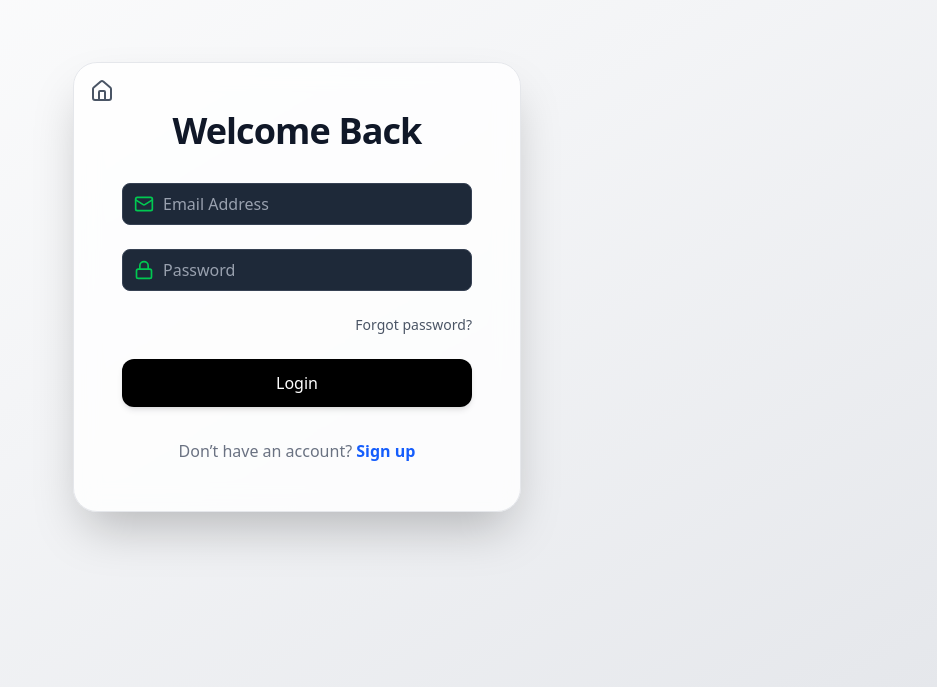
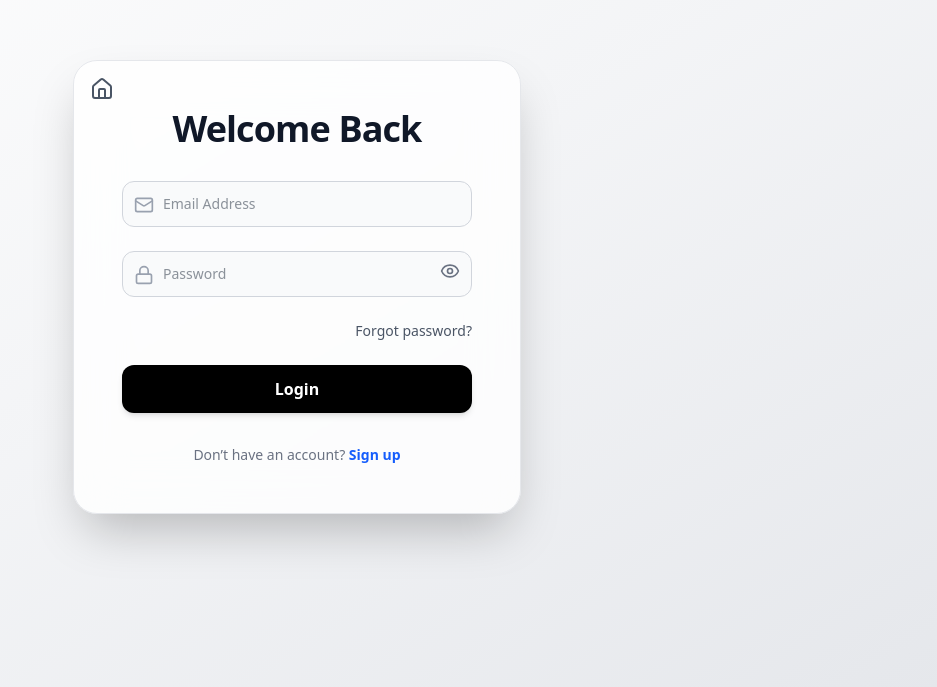
Before and after one commit to Gayashan123/CeylonCalling-Full-, a React (Vite) app in the folder my-app/: page /login in a window 1280 px wide. Shown: the part 113-800 px from the top of the page, without its empty margins (343-1280 px from the left). Built offline with nearby package versions, Linux system fonts and the light colour scheme; no server answers.

Commit message:
Add the profile and change password functions

```diff
--- a/my-app/src/shopowner/pages/LoginPage.jsx
+++ b/my-app/src/shopowner/pages/LoginPage.jsx
@@ -1,13 +1,13 @@
 import { useState } from "react";
 import { motion } from "framer-motion";
-import { Mail, Lock, Loader, Home } from "lucide-react"; // Import Home icon
+import { Mail, Lock, Loader, Eye, EyeOff, Home } from "lucide-react";
 import { Link } from "react-router-dom";
-import Input from "../components/Input";
 import { useAuthStore } from "../store/authStore";
 
 const LoginPage = () => {
   const [email, setEmail] = useState("");
   const [password, setPassword] = useState("");
+  const [showPassword, setShowPassword] = useState(false);
   const { login, isLoading, error } = useAuthStore();
 
   const handleLogin = async (e) => {
@@ -22,9 +22,8 @@ const LoginPage = () => {
       transition={{ duration: 0.5, ease: "easeOut" }}
       className="min-h-screen flex items-center justify-center bg-gradient-to-br from-white via-gray-100 to-gray-200 px-4"
     >
-      <div className="w-full max-w-md rounded-3xl bg-white/80 backdrop-blur-md shadow-2xl border border-gray-200 p-10 sm:p-12 relative">
-
-        {/* Top Home Icon */}
+      <div className="w-full max-w-md rounded-3xl bg-white/80 backdrop-blur-xl shadow-2xl border border-gray-200 p-10 sm:p-12 relative">
+        {/* Home icon link */}
         <Link
           to="/shopform"
           className="absolute top-4 left-4 text-gray-600 hover:text-black transition"
@@ -38,28 +37,43 @@ const LoginPage = () => {
         </h1>
 
         <form onSubmit={handleLogin} className="space-y-6">
-          <Input
-            icon={Mail}
+          {/* Email Input */}
+          <div className="relative">
+            <Mail className="absolute left-3 top-3.5 text-gray-400 w-5 h-5" />
+            <input
               type="email"
               placeholder="Email Address"
               value={email}
               onChange={(e) => setEmail(e.target.value)}
-            className="text-gray-900 placeholder-gray-400"
               autoComplete="email"
               required
+              className="w-full pl-10 pr-4 py-3 rounded-xl bg-gray-50 text-gray-800 border border-gray-300 focus:ring-2 focus:ring-blue-500 focus:outline-none text-sm"
             />
+          </div>
 
-          <Input
-            icon={Lock}
-            type="password"
+          {/* Password Input with toggle */}
+          <div className="relative">
+            <Lock className="absolute left-3 top-3.5 text-gray-400 w-5 h-5" />
+            <input
+              type={showPassword ? "text" : "password"}
               placeholder="Password"
               value={password}
               onChange={(e) => setPassword(e.target.value)}
-            className="text-gray-900 placeholder-gray-400"
               autoComplete="current-password"
               required
+              className="w-full pl-10 pr-10 py-3 rounded-xl bg-gray-50 text-gray-800 border border-gray-300 focus:ring-2 focus:ring-blue-500 focus:outline-none text-sm"
             />
+            <button
+              type="button"
+              onClick={() => setShowPassword(!showPassword)}
+              className="absolute right-3 top-2.5 text-gray-500 hover:text-gray-800 focus:outline-none"
+              tabIndex={-1}
+            >
+              {showPassword ? <EyeOff className="w-5 h-5" /> : <Eye className="w-5 h-5" />}
+            </button>
+          </div>
 
+          {/* Forgot password */}
           <div className="flex justify-end text-sm">
             <Link
               to="/forgot-password"
@@ -69,16 +83,20 @@ const LoginPage = () => {
             </Link>
           </div>
 
+          {/* Error */}
           {error && (
-            <p className="text-center text-red-500 font-medium">{error}</p>
+            <p className="text-center text-red-500 font-medium text-sm">
+              {error}
+            </p>
           )}
 
+          {/* Submit Button */}
           <motion.button
             whileHover={{ scale: 1.02 }}
-            whileTap={{ scale: 0.98 }}
+            whileTap={{ scale: 0.97 }}
             type="submit"
             disabled={isLoading}
-            className="w-full bg-black text-white font-medium rounded-xl py-3 shadow-md hover:bg-gray-900 transition duration-300 flex justify-center items-center"
+            className="w-full bg-black text-white font-semibold rounded-xl py-3 shadow-md hover:bg-gray-900 transition duration-300 flex justify-center items-center"
           >
             {isLoading ? (
               <Loader className="w-6 h-6 animate-spin" />
@@ -88,7 +106,8 @@ const LoginPage = () => {
           </motion.button>
         </form>
 
-        <p className="mt-8 text-center text-gray-500">
+        {/* Footer */}
+        <p className="mt-8 text-center text-gray-500 text-sm">
           Don’t have an account?{" "}
           <Link
             to="/signup"
--- a/my-app/src/shopowner/pages/SignUpPage.jsx
+++ b/my-app/src/shopowner/pages/SignUpPage.jsx
@@ -1,6 +1,6 @@
 import { useState } from "react";
 import { motion } from "framer-motion";
-import { User, Mail, Lock, Loader, Home } from "lucide-react";
+import { User, Mail, Lock, Eye, EyeOff, Loader, Home } from "lucide-react";
 import { Link, useNavigate } from "react-router-dom";
 import PasswordStrengthMeter from "../../shopowner/components/PasswordStrengthMeter";
 import Input from "../components/Input";
@@ -10,8 +10,9 @@ const SignUpPage = () => {
   const [name, setName] = useState("");
   const [email, setEmail] = useState("");
   const [password, setPassword] = useState("");
+  const [showPassword, setShowPassword] = useState(false);
+
   const navigate = useNavigate();
-
   const { signup, error, isLoading } = useAuthStore();
 
   const handleSignUp = async (e) => {
@@ -35,33 +36,30 @@ const SignUpPage = () => {
       transition={{ duration: 0.6, ease: "easeOut" }}
       className="min-h-screen flex items-center justify-center bg-gradient-to-tr from-gray-50 via-white to-gray-100 px-6"
     >
-<div className="max-w-md w-full bg-white bg-opacity-80 backdrop-filter backdrop-blur-md rounded-3xl shadow-2xl p-10 sm:p-12">
-
+      <div className="relative max-w-md w-full bg-white/80 backdrop-blur-md rounded-3xl shadow-2xl p-10 sm:p-12">
+        {/* Apple-style background light effect */}
+        <div className="absolute -top-24 left-[60%] w-60 h-60 bg-gradient-to-br from-blue-400/10 to-purple-300/10 blur-2xl rounded-full pointer-events-none z-0" />
 
         {/* Top Home Icon */}
         <Link
           to="/shopform"
-          className="absolute top-4 left-4 text-gray-600 hover:text-black transition"
+          className="absolute top-4 left-4 text-gray-600 hover:text-black transition z-10"
           title="Go to Shop Form"
         >
           <Home className="w-6 h-6" />
         </Link>
 
-
-
-
-        <h1 className="text-4xl font-semibold text-gray-900 mb-8 text-center tracking-wide select-none">
+        <h1 className="text-4xl font-semibold text-gray-900 mb-8 text-center tracking-wide select-none z-10 relative">
           Create Account
         </h1>
 
-        <form onSubmit={handleSignUp} className="space-y-6">
+        <form onSubmit={handleSignUp} className="space-y-6 z-10 relative">
           <Input
             icon={User}
             type="text"
             placeholder="Full Name"
             value={name}
             onChange={(e) => setName(e.target.value)}
-            className="text-gray-900 placeholder-gray-400"
             autoComplete="name"
             required
           />
@@ -71,22 +69,32 @@ const SignUpPage = () => {
             placeholder="Email Address"
             value={email}
             onChange={(e) => setEmail(e.target.value)}
-            className="text-gray-900 placeholder-gray-400"
             autoComplete="email"
             required
           />
+          <div className="relative">
             <Input
               icon={Lock}
-            type="password"
+              type={showPassword ? "text" : "password"}
               placeholder="Password"
               value={password}
               onChange={(e) => setPassword(e.target.value)}
-            className="text-gray-900 placeholder-gray-400"
               autoComplete="new-password"
               required
             />
+            <button
+              type="button"
+              onClick={() => setShowPassword(!showPassword)}
+              className="absolute right-4 top-1/2 transform -translate-y-1/2 text-gray-500 hover:text-gray-700 focus:outline-none"
+            >
+              {showPassword ? <EyeOff size={20} /> : <Eye size={20} />}
+            </button>
+          </div>
+
           {error && (
-            <p className="text-center text-red-600 font-semibold select-none">{error}</p>
+            <p className="text-center text-red-600 font-semibold select-none">
+              {error}
+            </p>
           )}
 
           <PasswordStrengthMeter password={password} />
@@ -96,13 +104,13 @@ const SignUpPage = () => {
             whileTap={{ scale: 0.97 }}
             type="submit"
             disabled={isLoading}
-            className="w-full mt-6 bg-gradient-to-r from-blue-600 to-indigo-600 text-white font-semibold rounded-xl py-3 shadow-lg shadow-indigo-300/30 hover:from-blue-700 hover:to-indigo-700 focus:outline-none focus:ring-4 focus:ring-indigo-400 focus:ring-opacity-50 transition duration-300 select-none flex justify-center items-center"
+            className="w-full mt-6 bg-black text-white font-semibold rounded-xl py-3 shadow-lg shadow-indigo-300/30 hover:from-blue-700 hover:to-indigo-700 focus:outline-none focus:ring-4 focus:ring-indigo-400 focus:ring-opacity-50 transition duration-300 select-none flex justify-center items-center"
           >
             {isLoading ? <Loader className="w-6 h-6 animate-spin" /> : "Sign Up"}
           </motion.button>
         </form>
 
-        <p className="mt-8 text-center text-gray-600 select-none">
+        <p className="mt-8 text-center text-gray-600 select-none z-10 relative">
           Already have an account?{" "}
           <Link
             to="/login"
```
Lines whose indentation alone changed are shown as unchanged.
